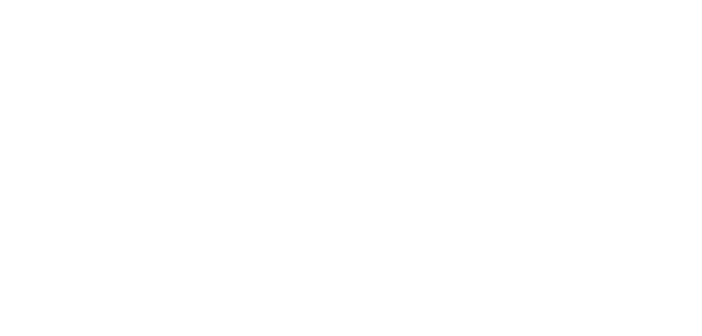
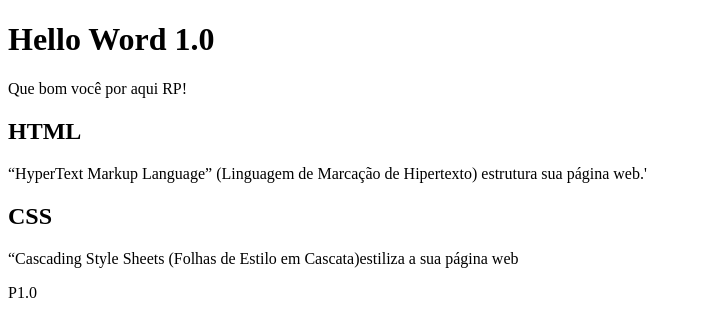
Before and after one commit to PinzeRic/Hello-Mundo-1.0, a plain HTML site: page index.html in a window 1280 px wide. Shown: the whole page, without its empty margins (0-702 px from the left). Drawn offline with Linux system fonts and the light colour scheme.

Commit message:
Add files via upload

```diff
--- a/index.html
+++ b/index.html
@@ -6,6 +6,26 @@
     <title>Hello Word 1.o</title>
 </head>
 <body>
+  <header>
+    <h1>Hello Word 1.0</h1>
+    <p>Que bom você por aqui RP!</p>
+  </header>
 
+
+  <section>
+    <h2>HTML</h2>
+    <P>“HyperText Markup Language” (Linguagem de Marcação de Hipertexto) estrutura sua página web.'</P>
+
+    <h2>CSS</h2>
+    <P> “Cascading Style Sheets (Folhas de Estilo em Cascata)estiliza a sua página web</P>
+
+
+  </section>
+
+  <footer>
+    <p>P1.0</p>
+
+
+  </footer>
 </body>
 </html>
```
